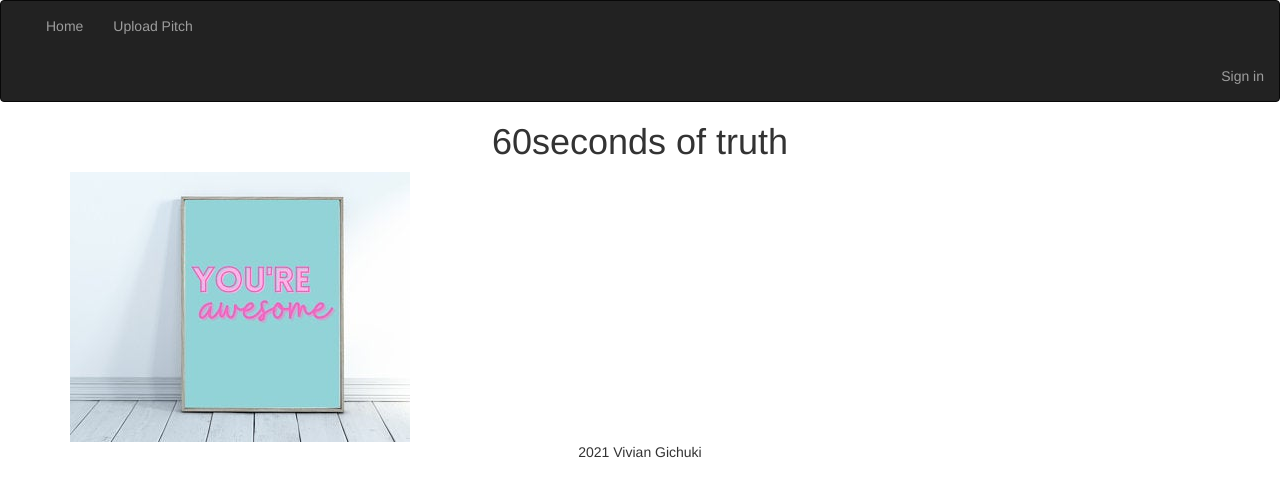
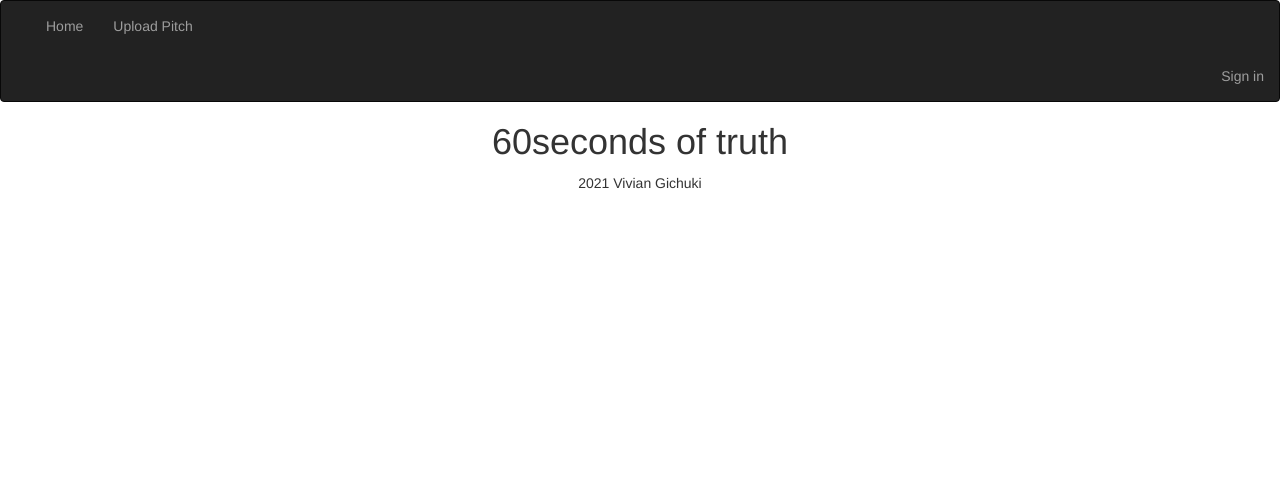
Before and after one commit to VGichuki/goalapp, a Flask app: page / in a window 1280 px wide. Shown: the top 497 px of the page. Run offline with Flask 2, Linux system fonts and the light colour scheme; data that the repository does not hold is empty; some libraries are stand-ins or nearby versions.

```diff
--- a/app/templates/index.html
+++ b/app/templates/index.html
@@ -9,7 +9,7 @@
         <div class="col-md-6">
 
             {{macro.displayPitches(pitches)}}
-            <img src="../static/photos/image2.jpg" alt="" style="width:auto;">
+            <!-- <img src="../static/photos/image2.jpg" alt="" style="width:auto;"> -->
 
         </div>
     </div>
```
